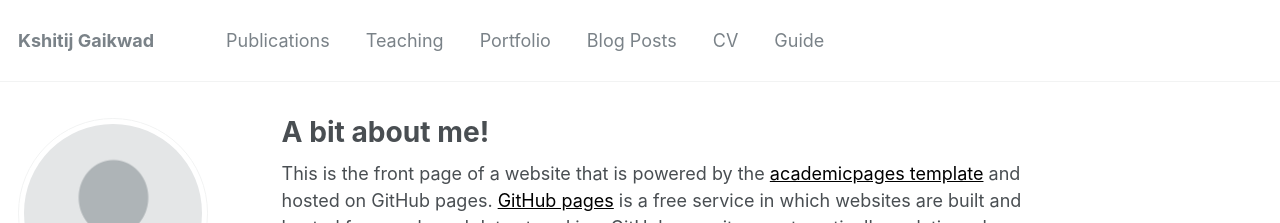
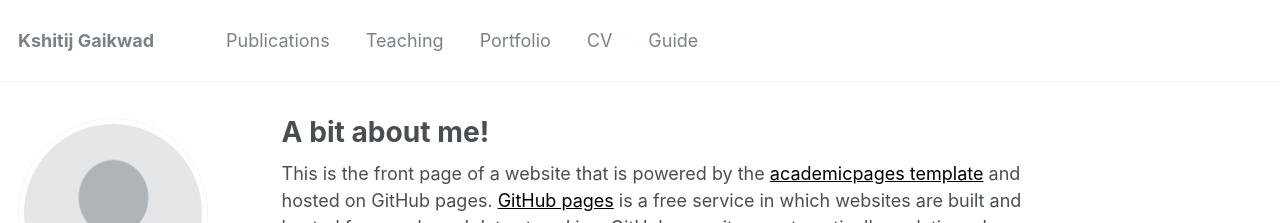
Before and after one commit to kshitij284/kshitij284.github.io, a Jekyll site: the page built from _pages/about.md, in a window 1280 px wide and 900 px high. Shown: the top 223 px of the window. Built offline with Jekyll 4.4.1, drawn with Linux system fonts in a browser that asks for light colours.

Commit message:
Changed Bio and removed blog post form navigation

```diff
--- a/_data/authors.yml
+++ b/_data/authors.yml
@@ -4,7 +4,7 @@ Name Name:
   name        : "Kshitij Gaikwad"
   uri         : "kshitij284.github.io"
   email       : "kshitijgaikwad@nyu.edu"
-  bio         : "This is the first name."
+  bio         : "M.S Mechatroincs and Robotics Engineer"
   avatar      : "bio-photo-2.jpg"
   twitter     : "name"
   google_plus : "Name"
--- a/_data/navigation.yml
+++ b/_data/navigation.yml
@@ -12,8 +12,6 @@ main:
   - title: "Portfolio"
     url: /portfolio/
 
-  - title: "Blog Posts"
-    url: /year-archive/
 
   - title: "CV"
     url: /cv/
```
